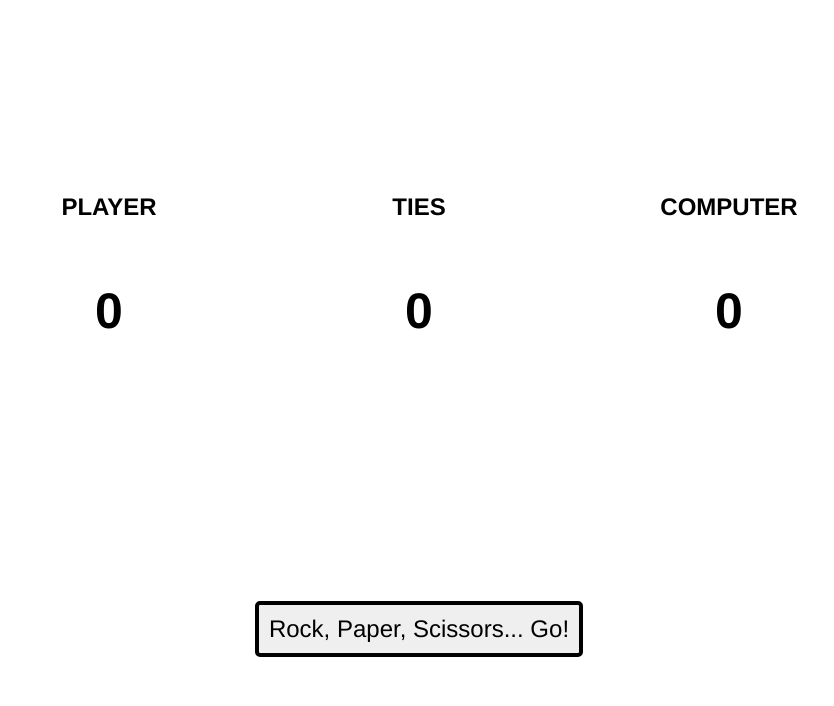
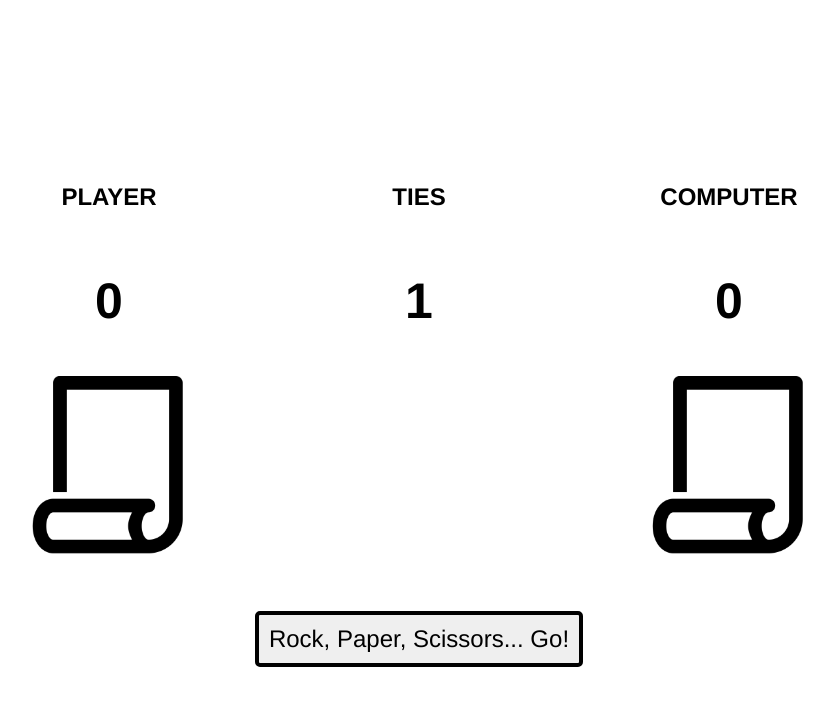
Before and after one commit to arowland900/rock-paper-scissors, a plain HTML site: page index.html in a window 1280 px wide. Both pictures are taken after a click on the button "Rock, Paper, Scissors... Go!". Shown: the whole page, without its empty margins (221-1055 px from the left). Drawn offline with Linux system fonts and the light colour scheme.

Commit message:
complete

```diff
--- /dev/null
+++ b/css/main.css
@@ -0,0 +1,55 @@
+* {
+  font-family: helvetica;
+  box-sizing: border-box;
+}
+
+body {
+  height: 100vh;
+  margin: 0;
+  display: flex;
+  flex-direction: column;
+  justify-content: center;
+  align-items: center;
+}
+main {
+  display: flex;
+}
+
+section {
+  display: flex;
+  flex-direction: column;
+  align-items: center;
+  margin: 30px;
+  width: 250px;
+}
+
+#middle {
+  width: 100px;
+}
+
+h1 {
+  font-size: 50px;
+}
+
+#go-btn {
+  font-size: 24px;
+  padding: 10px;
+  border: 4px solid black;
+  border-radius: 5px;
+  outline: none;
+  margin-top: 20px;
+}
+
+#go-btn:hover {
+  color: white;
+  background-color: black;
+}
+
+section div {
+  width: 190px;
+  height: 190px;
+  background-size: contain;
+  background-repeat: no-repeat;
+  border: 5px solid white;
+  border-radius: 5px;
+}
--- a/index.html
+++ b/index.html
@@ -6,25 +6,25 @@
     <meta name="viewport" content="width=device-width, initial-scale=1.0">
     <meta http-equiv="X-UA-Compatible" content="ie=edge">
     <title>RPS</title>
-    <link rel="stylesheet" href="main.css">
-    <script defer src="main.js"></script>
+    <link rel="stylesheet" href="css/main.css">
+    <script defer src="js/main.js"></script>
 </head>
 
 <body>
     <main>
         <section id="player">
             <h2>PLAYER</h2>
-            <h1>0</h1>
+            <h1></h1>
             <div></div>
         </section>
         <section id="tie">
             <h2>TIES</h2>
-            <h1>0</h1>
+            <h1></h1>
             <div></div>
         </section>
         <section id="computer">
             <h2>COMPUTER</h2>
-            <h1>0</h1>
+            <h1></h1>
             <div></div>
         </section>
     </main>
--- /dev/null
+++ b/js/main.js
@@ -0,0 +1,84 @@
+/*----- constants -----*/
+const beepAudio = new Audio('http://soundbible.com/mp3/Robot_blip-Marianne_Gagnon-120342607.mp3');
+const shootAudio = new Audio('http://soundbible.com/mp3/shooting_star-Mike_Koenig-1132888100.mp3');
+const rps = {
+  r: {
+    image: 'url(imgs/rock.png)',
+    beats: 's'
+  },
+  p: {
+    image: 'url(imgs/paper.png)',
+    beats: 'r'
+  },
+  s: {
+    image: 'url(imgs/scissors.png)',
+    beats: 'p'
+  }
+};
+const rpsLookup = ['r', 'p', 's'];
+
+
+/*----- app's state (variables) -----*/
+let scores, results, winner;
+
+
+/*----- cached element references -----*/
+const scoreEls = {
+  p: document.querySelector('#player > h1'),
+  c: document.querySelector('#computer > h1'),
+  t: document.querySelector('#tie > h1'),
+};
+const pResultEl = document.querySelector('#player > div');
+const cResultEl = document.querySelector('#computer > div');
+
+/*----- event listeners -----*/
+
+document.getElementById('go-btn').addEventListener('click', handleGo);
+
+/*----- functions -----*/
+init();
+
+function init() {
+  scores = {
+    p: 0,
+    c: 0,
+    t: 0
+  };
+  results = {
+    p: 'r',
+    c: 'r'
+  };
+  winner = null; // null - no winner; 'p' - Player Wins; 'c' - Computer; and 't' - Tie
+  render();
+}
+
+function render() {
+  // transfer all state (vars) to the DOM
+  // display scores
+  for (let score in scores) scoreEls[score].textContent = scores[score];
+  // display results
+  pResultEl.style.backgroundImage = rps[results.p].image;
+  cResultEl.style.backgroundImage = rps[results.c].image;
+  // display winner
+  pResultEl.style.borderColor = winner === 'p' ? 'grey' : 'white';
+  cResultEl.style.borderColor = winner === 'c' ? 'grey' : 'white';
+}
+
+function handleGo() {
+  // Start the timer (icebox)
+  // After the timer has reached zero:
+  //  - generate the results (r, p, s) randomly for both player & computer
+  results.p = getRandomRPS();
+  results.c = getRandomRPS();
+  //  - compute who the winner is: player, computer or tie
+  winner = results.p === results.c ? 't' :
+    rps[results.p].beats === results.c ? 'p' : 'c';
+  //  - increase the score for the winner
+  scores[winner]++;
+  //  - render (transfer the state (model) to the DOM)
+  render();
+}
+
+function getRandomRPS() {
+  return rpsLookup[Math.floor(Math.random() * 3)];
+}
--- a/main.css
+++ /dev/null
@@ -1,54 +0,0 @@
-* {
-    font-family: helvetica;
-    box-sizing: border-box;
-  }
-
-  body {
-    height: 100vh;
-    margin: 0;
-    display: flex;
-    flex-direction: column;
-    justify-content: center;
-    align-items: center;
-  }
-  main {
-    display: flex;
-  }
-
-  section {
-    display: flex;
-    flex-direction: column;
-    align-items: center;
-    margin: 30px;
-    width: 250px;
-  }
-
-  #middle {
-    width: 100px;
-  }
-
-  h1 {
-    font-size: 50px;
-  }
-
-  #go-btn {
-    font-size: 24px;
-    padding: 10px;
-    border: 4px solid black;
-    border-radius: 5px;
-    outline: none;
-  }
-
-  #go-btn:hover {
-    color: white;
-    background-color: black;
-  }
-
-  section div {
-    width: 190px;
-    height: 190px;
-    background-size: contain;
-    background-repeat: no-repeat;
-    border: 5px solid white;
-    border-radius: 5px;
-  }
--- a/main.js
+++ /dev/null
@@ -1,74 +0,0 @@
-/*----- constants -----*/
-const beepAudio = new Audio('http://soundbible.com/mp3/Robot_blip-Marianne_Gagnon-120342607.mp3');
-const shootAudio = new Audio('http://soundbible.com/mp3/shooting_star-Mike_Koenig-1132888100.mp3');
-const rps = {
-    r: 'url(imgs/rock.png)',
-    p: 'url(imgs/paper.png)',
-    s: 'url(imgs/scissors.png)'
-}
-const rpsLookup = ['r', 'p', 's'];
-
-
-/*----- app's state (variables) -----*/
-let scores, results, winner;
-
-
-/*----- cached element references -----*/
-const scoreEls = {
-    p: document.querySelector('#player > h1'),
-    c: document.querySelector('#computer > h1'),
-    t: document.querySelector('#tie > h1'),
-};
-const pResultEl = document.querySelector('#player > div');
-const cResultEl = document.querySelector('#computer > div');
-
-/*----- event listeners -----*/
-
-document.getElementById('go-btn').addEventListener('click', handleGo);
-
-/*----- functions -----*/
-init();
-
-function init() {
-    scores = {
-        p: 0,
-        c: 0,
-        t: 0
-    };
-    results = {
-        p: 'r',
-        c: 'r'
-    };
-    winner = null; // null - no winner; 'p' - Player Wins; 'c' - Computer; and 't' - Tie
-    render();
-}
-
-function render() {
-    // transfer all state (vars) to the DOM
-    // display scores
-    for (let score in scores) scoreEls[score].textContent = scores[score];
-    // display results
-    pResultEl.style.backgroundImage = rps[results.p];
-    cResultEl.style.backgroundImage = rps[results.c];
-    // display winner
-    pResultEl.style.borderColor = winner === 'p' ? 'grey' : 'white';
-    cResultEl.style.borderColor = winner === 'c' ? 'grey' : 'white';
-}
-
-function handleGo() {
-    // Start the timer (icebox)
-    // After the timer has reached zero:
-    //  - generate the results (r, p, s) randomly for both player & computer
-    results.p = getRandomRPS();
-    results.c = getRandomRPS();
-    //  - compute who the winner is: player, computer or tie
-    winner = results.p = results.c ? 't' :
-
-    //  - increase the score for the winner
-    //  - render (transfer the state (model) to the DOM)
-    render();
-}
-
-function getRandomRPS() {
-    return rpsLookup[Math.floor(Math.random() * 3)];
-}
```
Also changed, not shown: img/rock.png (deleted), img/scissors.png (deleted), imgs/paper.png (added), imgs/rock.png (added), imgs/scissors.png (added), 1 other file.
